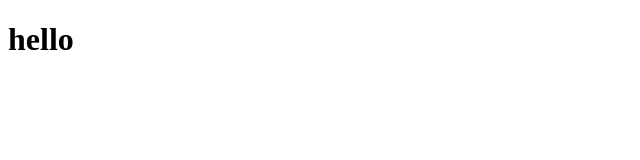
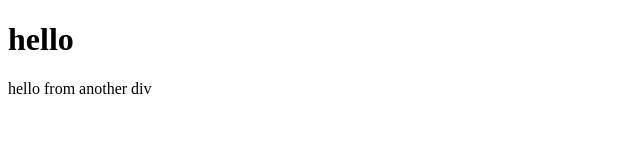
Before and after one commit to NuskheladzeShota/vercelapp, a plain HTML site: page index.html in a window 1280 px wide. Shown: the whole page, without its empty margins (0-640 px from the left). Drawn offline with Linux system fonts and the light colour scheme.

Commit message:
add new div

```diff
--- a/index.html
+++ b/index.html
@@ -8,5 +8,6 @@
 </head>
 <body>
     <h1>hello</h1>
+    <div>hello from another div</div>
 </body>
 </html>
```
